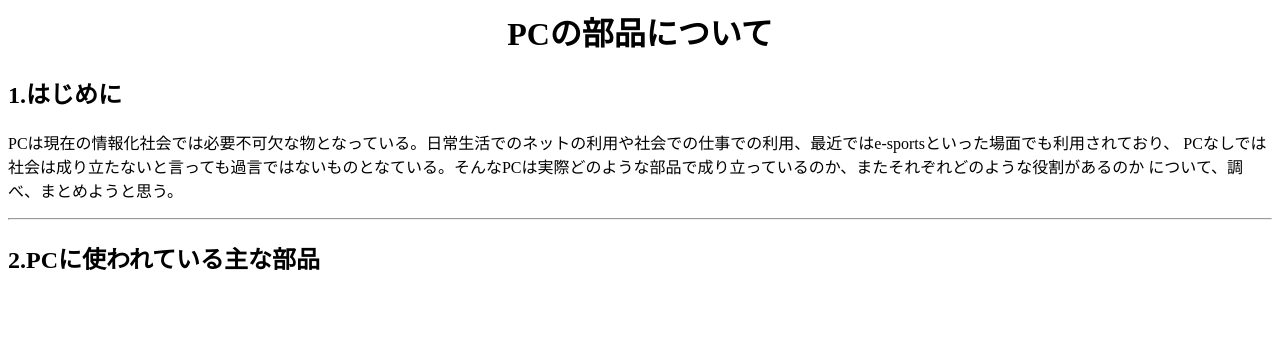
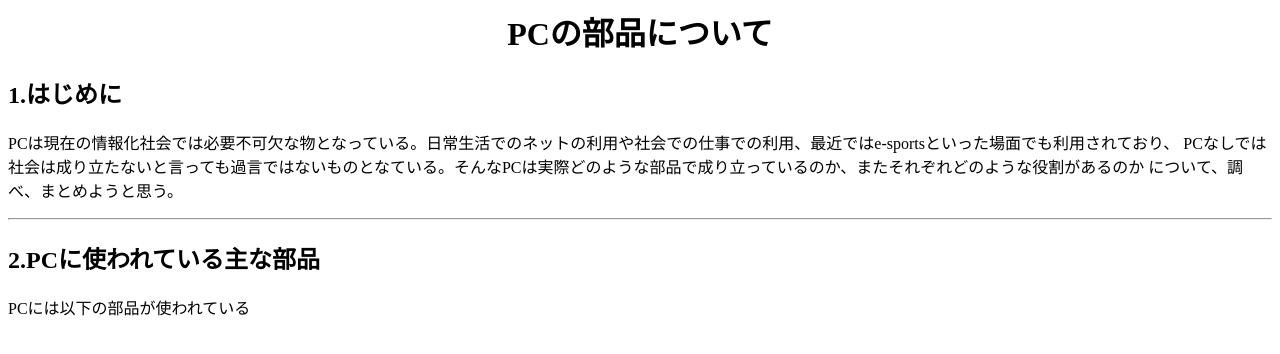
Before and after one commit to tkms-515/tkms-515.github.io, a plain HTML site: page index.html in a window 1280 px wide. Drawn offline with Linux system fonts and the light colour scheme.

Commit message:
Update index.html

```diff
--- a/index.html
+++ b/index.html
@@ -10,6 +10,6 @@
  について、調べ、まとめようと思う。</p>
  <hr>
  <h2>2.PCに使われている主な部品</h2>
- <p></p>
+ <p>PCには以下の部品が使われている</p>
 </body>
  </html>
```
